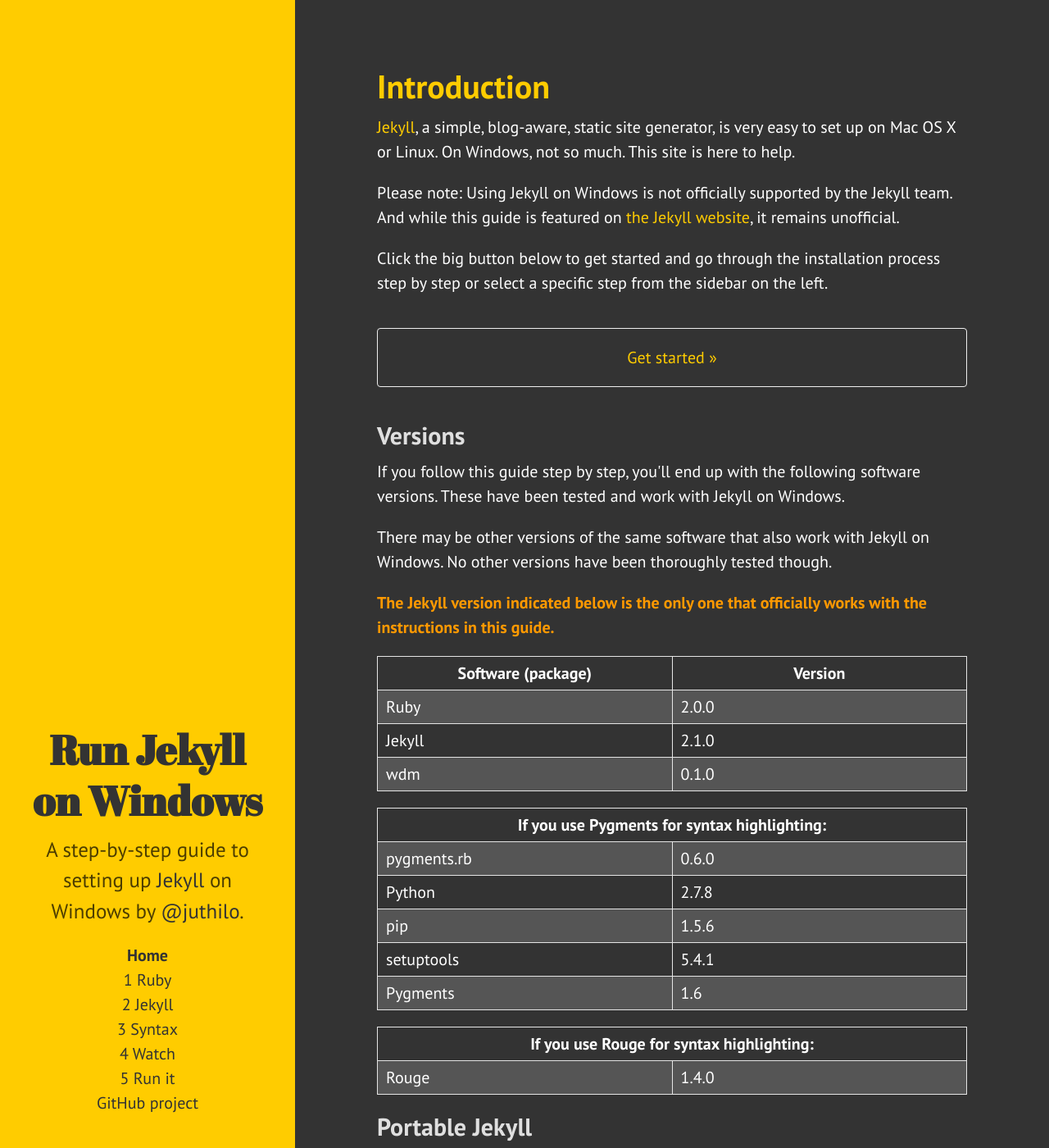
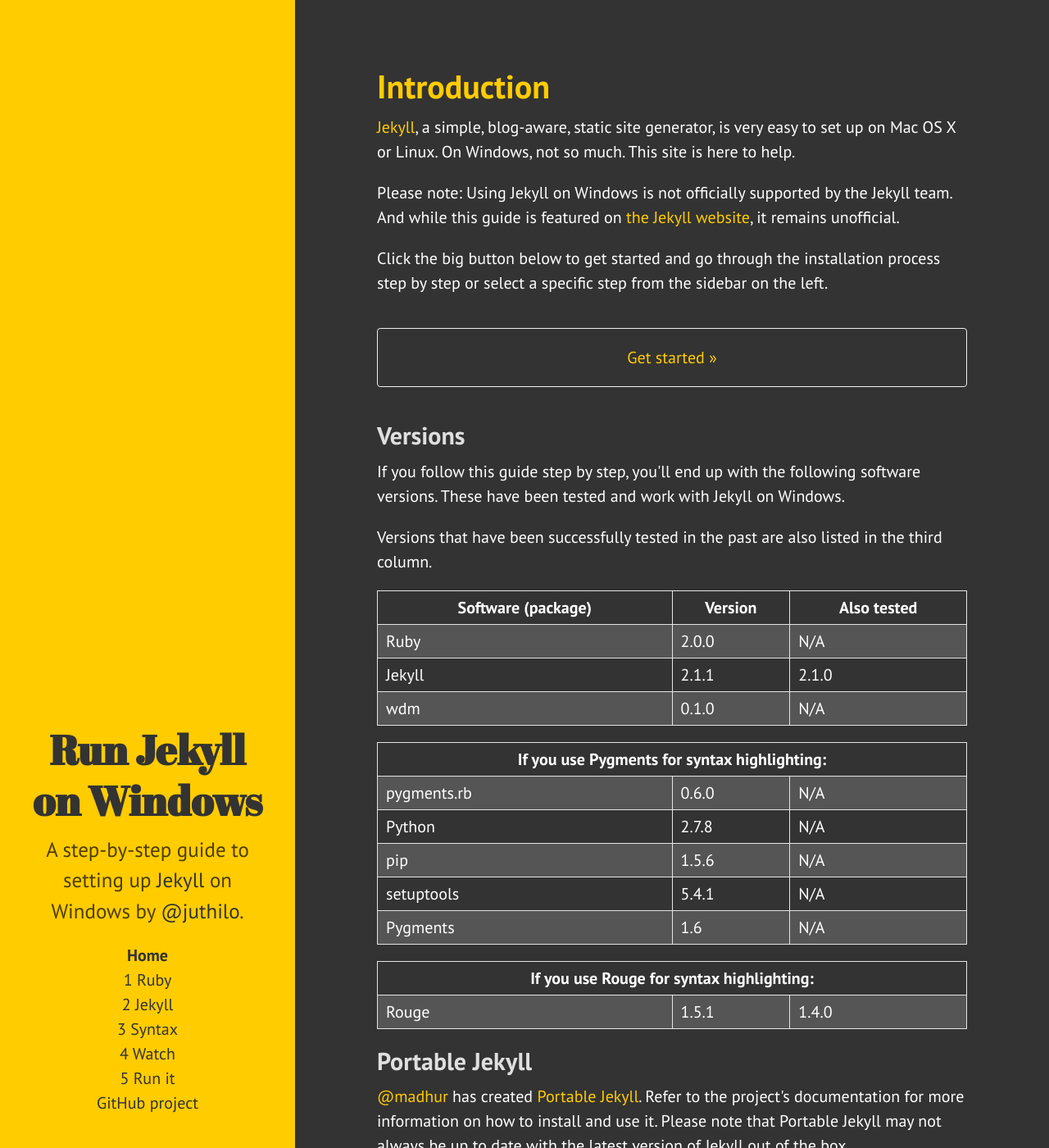
Before and after one commit to juthilo/run-jekyll-on-windows, a Jekyll site: the page built from index.html, in a window 1280 px wide and 1400 px high. Shown: the whole window at 82% size. Built offline with Jekyll 4.4.1, drawn with Linux system fonts in a browser that asks for light colours; Markdown is read by kramdown in place of the engine named in the settings.

Commit message:
Update versions

```diff
--- a/index.html
+++ b/index.html
@@ -10,68 +10,77 @@
 <a href="{{ site.baseurl }}1-ruby-and-devkit" class="button-monster">Get started &raquo;</a>
 <h2>Versions</h2>
 <p>If you follow this guide step by step, you'll end up with the following software versions. These have been tested and work with Jekyll on Windows.</p>
-<p>There may be other versions of the same software that also work with Jekyll on Windows. No other versions have been thoroughly tested though.</p>
-<p><strong>The Jekyll version indicated below is the only one that officially works with the instructions in this guide.</strong></p>
+<p>Versions that have been successfully tested in the past are also listed in the third column.</p>
 <table>
   <thead>
     <tr>
       <th width="50%">Software (package)</th>
-      <th>Version</th>
+      <th width="20%">Version</th>
+      <th>Also tested</th>
     </tr>
   </thead>
   <tbody>
     <tr>
       <td>Ruby</td>
       <td>2.0.0</td>
+      <td>N/A</td>
     </tr>
     <tr>
       <td>Jekyll</td>
+      <td>2.1.1</td>
       <td>2.1.0</td>
     </tr>
     <tr>
       <td>wdm</td>
       <td>0.1.0</td>
+      <td>N/A</td>
     </tr>
   </tbody>
 </table>
 <table>
   <thead>
     <tr>
-      <th colspan="2">If you use Pygments for syntax highlighting:</th>
+      <th colspan="3">If you use Pygments for syntax highlighting:</th>
     </tr>
   </thead>
   <tbody>
     <tr>
       <td width="50%">pygments.rb</td>
-      <td>0.6.0</td>
+      <td width="20%">0.6.0</td>
+      <td>N/A</td>
     </tr>
     <tr>
       <td>Python</td>
       <td>2.7.8</td>
+      <td>N/A</td>
     </tr>
     <tr>
       <td>pip</td>
       <td>1.5.6</td>
+      <td>N/A</td>
     </tr>
     <tr>
       <td>setuptools</td>
       <td>5.4.1</td>
+      <td>N/A</td>
     </tr>
     <tr>
       <td>Pygments</td>
       <td>1.6</td>
+      <td>N/A</td>
     </tr>
   </tbody>
 </table>
 <table>
   <thead>
     <tr>
-      <th colspan="2">If you use Rouge for syntax highlighting:</th>
+      <th colspan="3">If you use Rouge for syntax highlighting:</th>
     </tr>
   </thead>
   <tbody>
     <tr>
       <td width="50%">Rouge</td>
+      <td width="20%">1.5.1</td>
       <td>1.4.0</td>
     </tr>
   </tbody>
```
